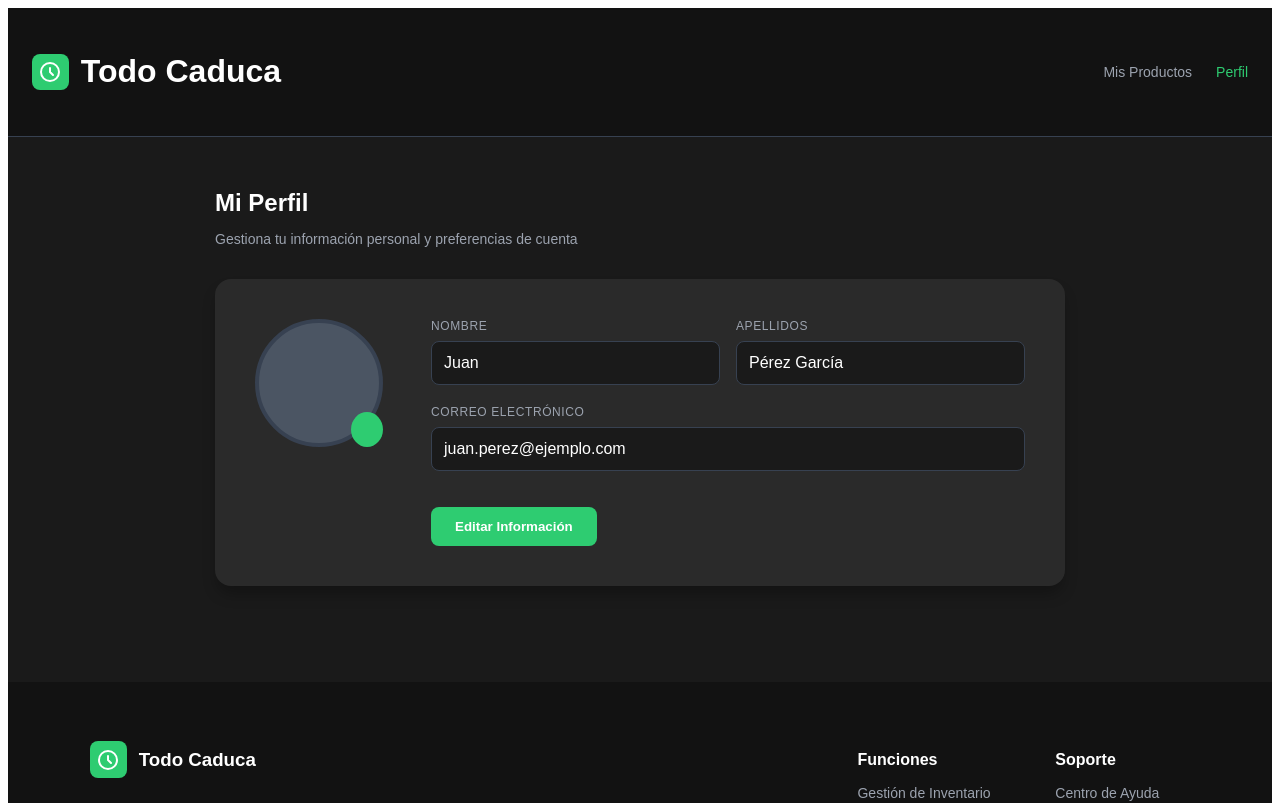
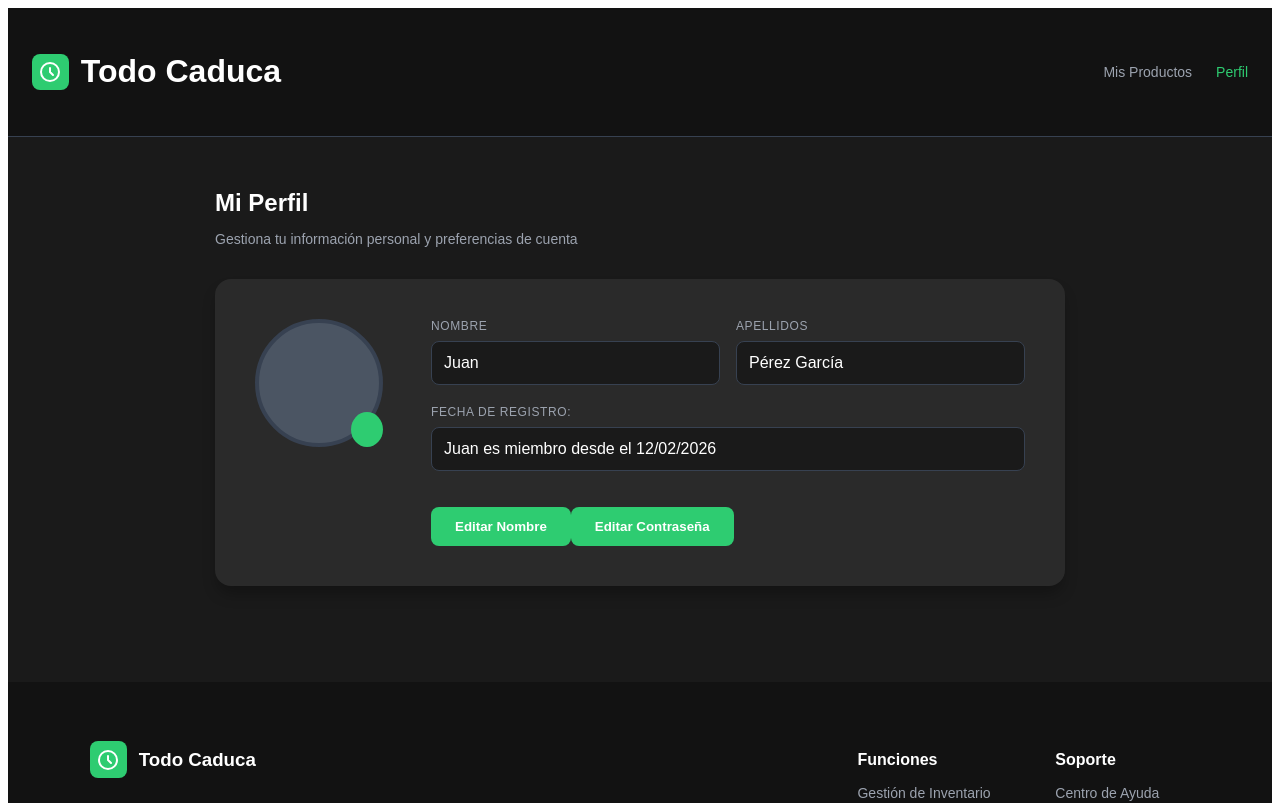
Before and after one commit to reeeyy05/TODO_CADUCA, a React (Vite) app: page / in a window 1280 px wide. Shown: the top 803 px of the page. Built offline with nearby package versions, Linux system fonts and the light colour scheme.

Commit message:
🔁Update: profile
Visualmente correcto

```diff
--- a/src/components/profile/Profile.tsx
+++ b/src/components/profile/Profile.tsx
@@ -2,7 +2,7 @@
 const Profile: React.FC = () => {
   const nombreUsuario: string = "Juan";
   const apellidosUsuario: string = "Pérez García";
-  const correo: string = "juan.perez@ejemplo.com";
+  const fecha: String = "12/02/2026";
 
   return (
     <div className="profile-container">
@@ -55,13 +55,15 @@ const Profile: React.FC = () => {
               </div>
             </div>
             <div className="input-field">
-              <label>Correo Electrónico</label>
-              <div className="data-box">{correo}</div>
+              <label>Fecha de registro:</label>
+              <div className="data-box">{nombreUsuario} es miembro desde el {fecha}</div>
             </div>
             <div className="action-row">
-
               <button className="save-btn" onClick={() => console.log("Editando...")}>
-                Editar Información
+                Editar Nombre
+              </button>
+              <button className="save-btn" onClick={() => console.log("Editando...")}>
+                Editar Contraseña
               </button>
             </div>
           </div>
```
